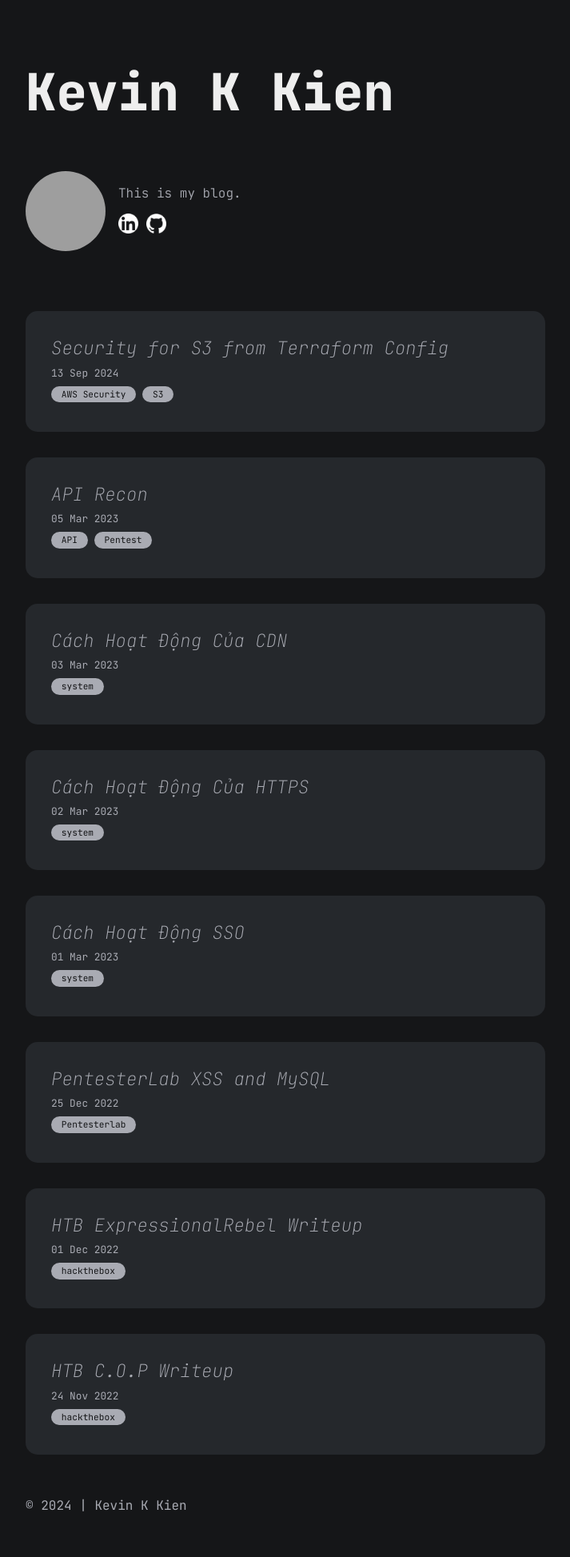
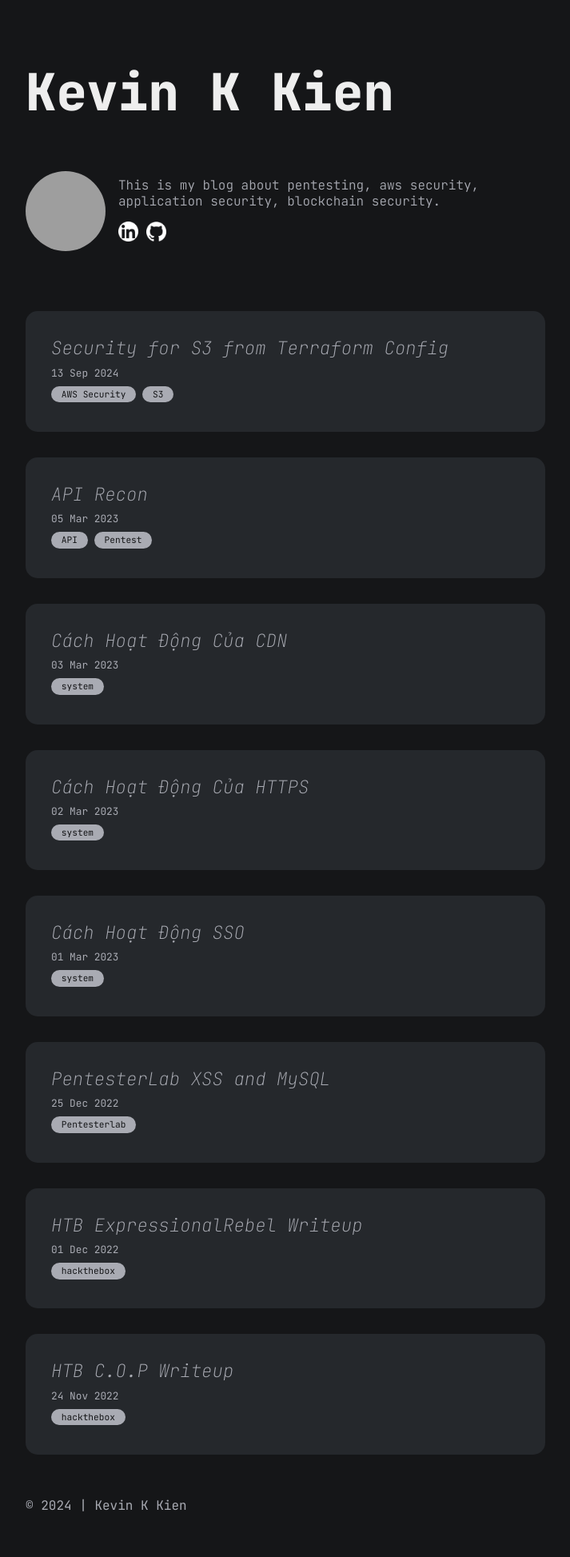
Before and after one commit to KevinKien/KevinKien.github.io, a Jekyll site: the page built from index.md, in a window 1280 px wide. Shown: the whole page at 80% size, without its empty margins (283-996 px from the left). Built offline with Jekyll 4.4.1, drawn with Linux system fonts in a browser that asks for light colours; grey boxes are pictures that could not be loaded.

Commit message:
Update author.yml

```diff
--- a/_data/author.yml
+++ b/_data/author.yml
@@ -2,7 +2,7 @@ name: Kevin Kien
 dp: https://avatars.githubusercontent.com/u/10055975?v=4
 description: "
   <p>
-    This is my blog.
+    This is my blog about pentesting, aws security, application security, blockchain security.
   </p>
 "
 email:
```
